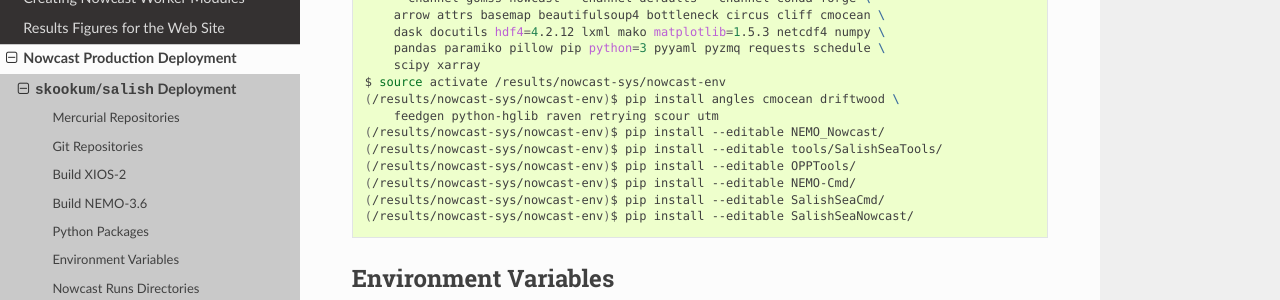
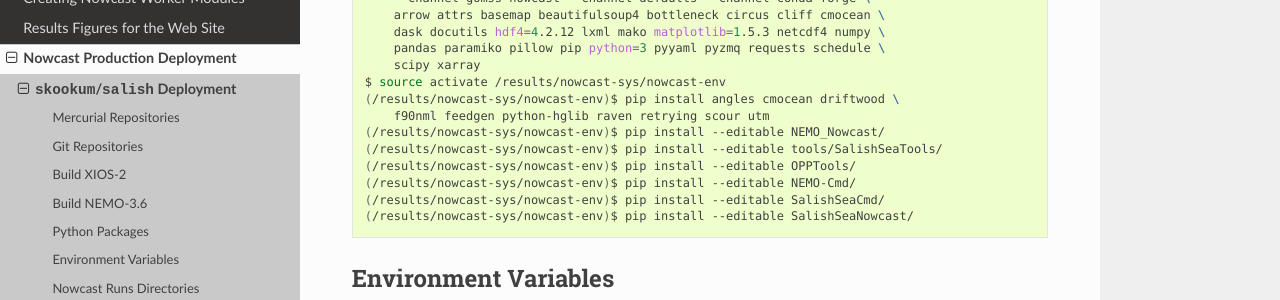
Before and after one commit to SalishSeaCast/SalishSeaNowcast, a Sphinx documentation site: the page built from docs/deployment/skookum_salish.rst, in a window 1280 px wide and 900 px high, scrolled down 1549 px. Shown: the part 151-451 px from the top of the window. Built offline with Sphinx 7.4.7 and the Read the Docs theme 2.0.0, drawn with Linux system fonts in a browser that asks for light colours; the version number could not be read and is left out.

Commit message:
Add f90nml package as dependency.

```diff
--- a/docs/deployment/skookum_salish.rst
+++ b/docs/deployment/skookum_salish.rst
@@ -114,7 +114,7 @@ The Python packages that the system depends on are installed in a conda environm
         scipy xarray
     $ source activate /results/nowcast-sys/nowcast-env
     (/results/nowcast-sys/nowcast-env)$ pip install angles cmocean driftwood \
-        feedgen python-hglib raven retrying scour utm
+        f90nml feedgen python-hglib raven retrying scour utm
     (/results/nowcast-sys/nowcast-env)$ pip install --editable NEMO_Nowcast/
     (/results/nowcast-sys/nowcast-env)$ pip install --editable tools/SalishSeaTools/
     (/results/nowcast-sys/nowcast-env)$ pip install --editable OPPTools/
--- a/docs/deployment/west_cloud.rst
+++ b/docs/deployment/west_cloud.rst
@@ -636,7 +636,7 @@ The Python packages that the system depends on are installed in a conda environm
         pillow pip python=3 pyyaml pyzmq requests schedule scipy xarray
     $ source /nemoShare/MEOPAR/nowcast-sys/nemo_nowcast-env/bin/activate /nemoShare/MEOPAR/nowcast-sys/nemo_nowcast-env/
     (/nemoShare/MEOPAR/nowcast-sys/nowcast-env)$ pip install angles cmocean \
-        driftwood feedgen python-hglib raven retrying scour utm
+        driftwood f90nml feedgen python-hglib raven retrying scour utm
     (/nemoShare/MEOPAR/nowcast-sys/nemo_nowcast-env)$ pip install --editable NEMO_Nowcast/
     (/nemoShare/MEOPAR/nowcast-sys/nemo_nowcast-env)$ pip install --editable tools/SalishSeaTools/
     (/results/nowcast-sys/nowcast-env)$ pip install --editable OPPTools/
--- a/environment-dev.yaml
+++ b/environment-dev.yaml
@@ -63,6 +63,7 @@ dependencies:
   - pip:
     - angles
     - driftwood
+    - f90nml
     - feedgen
     - python-hglib
     - retrying
--- a/environment-fig-dev.yaml
+++ b/environment-fig-dev.yaml
@@ -56,6 +56,7 @@ dependencies:
     - cliff
     - cmocean
     - driftwood
+    - f90nml
     - feedgen
     - pyramid
     - pyramid_crow
--- a/environment-prod.yaml
+++ b/environment-prod.yaml
@@ -45,6 +45,7 @@ dependencies:
   - pip:
     - angles
     - driftwood
+    - f90nml
     - feedgen
     - python-hglib
     - raven
--- a/requirements.txt
+++ b/requirements.txt
@@ -27,6 +27,7 @@ dask==0.15.2
 defusedxml==0.5.0
 docutils==0.14
 driftwood==1.1.21
+f90nml==0.23
 feedgen==0.6.1
 idna==2.6
 imagesize==0.7.1
--- a/setup.py
+++ b/setup.py
@@ -54,6 +54,7 @@ install_requires = [
     'dask',
     'docutils',
     'driftwood',
+    'f90nml'
     'feedgen',
     'lxml',
     'mako',
```
